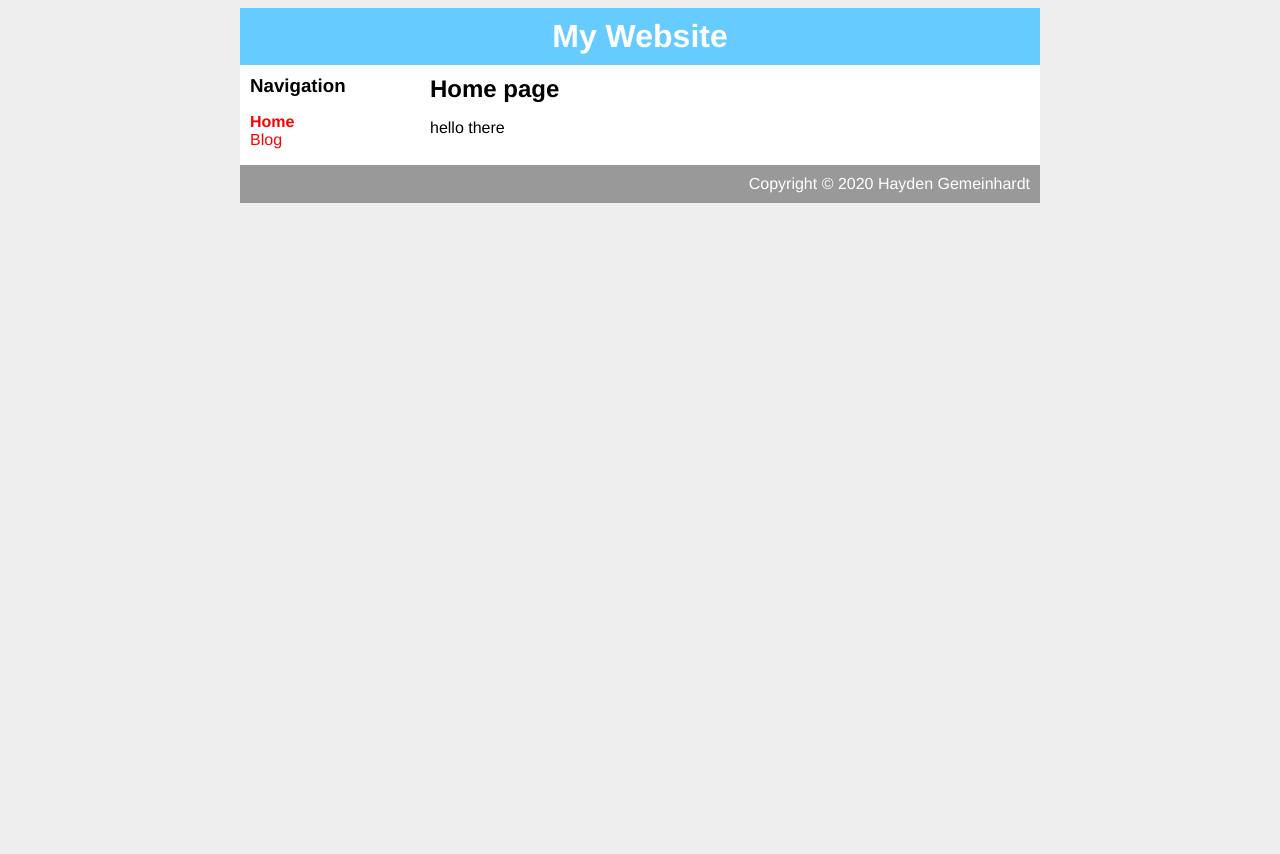
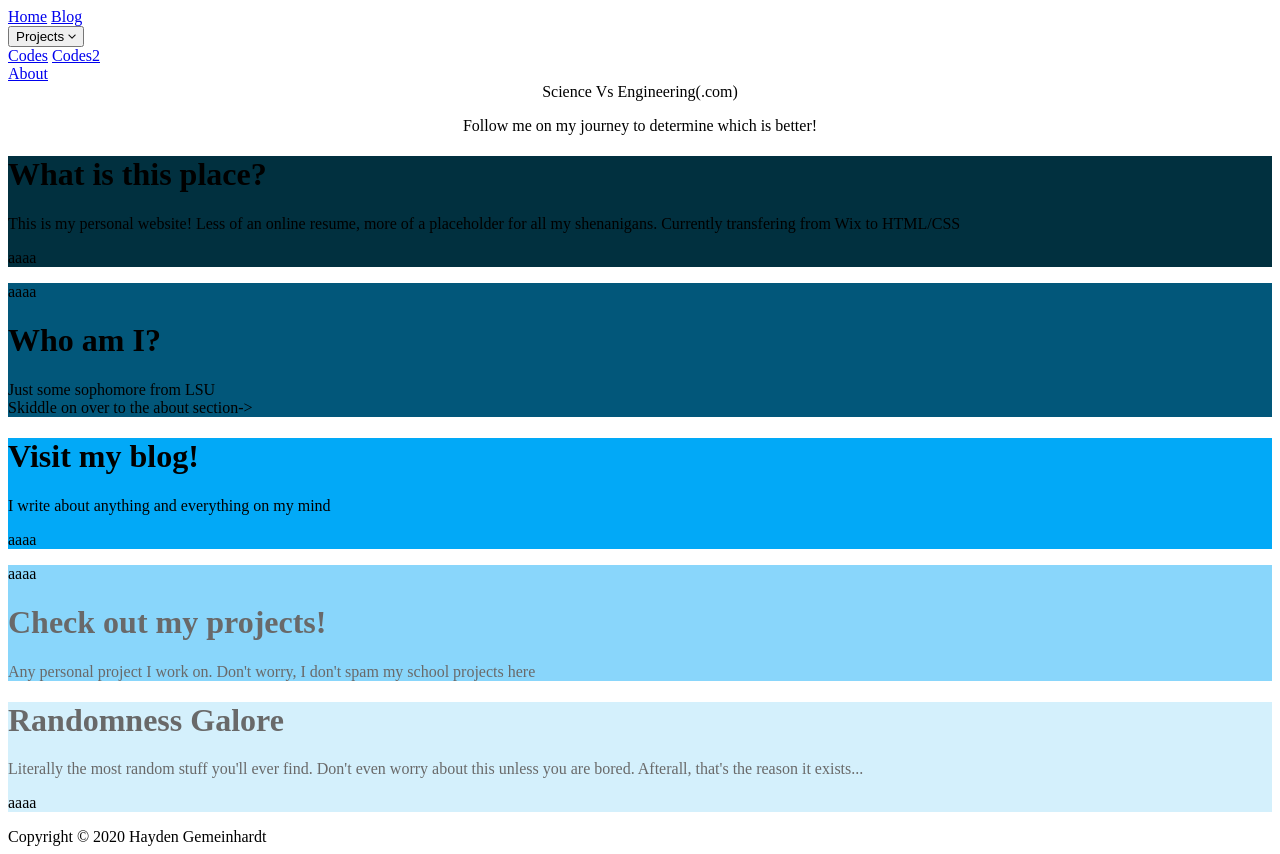
Before and after one commit to haydengemeinhardt/haydengemeinhardt.github.io, a PHP site: page / in a window 1280 px wide. Before the commit the page ends 203 px from the top, so only its background shows below. Run offline with PHP 8.4, Linux system fonts and the light colour scheme.

Commit message:
Add files via upload

```diff
--- a/index.html
+++ b/index.html
@@ -2,30 +2,90 @@
 <html>
 	<head>
 		<title> Hayden Gemeinhardt </title>
-		<link rel="stylesheet" type="text/css" href="style.css" />
+		<link rel="stylesheet" type="text/css" href="style3.css" />
+		<link rel="stylesheet" href="https://cdnjs.cloudflare.com/ajax/libs/font-awesome/4.7.0/css/font-awesome.min.css">
 	</head>
 
 	<body>
-		<div id="container">
-			<div id="header">
-				<h1>My Website</h1>
+		<div class="container">
+			<div class="header">
+				<a class="active" href="index2.html">Home</a>
+				<a href="blog.html">Blog</a>
+				<div class="dropdown">
+					<button class="dropdown-button">Projects <i class="fa fa-angle-down"></i></button>
+					<div class="dropdown-content">
+						<a href="codes">Codes</a>
+						<a href="codes2">Codes2</a>
+					</div>
+				</div>
+				<a href="about.html">About<a/>
 			</div>
 			<div id="content">
-				<div id="nav">
-					<h3>Navigation</h3>
-					<ul>
-						<li><a class="selected" href="">Home</a></li>
-						<li><a href="blog.html">Blog</a></li>
-					</ul>
+				<div class="background" style="text-align:center">
+					<span class="title">Science Vs Engineering(.com)</span>
+					<p class="smalltitle">Follow me on my journey to determine which is better!</p>
 				</div>
-				<div id="main">
-					<h2>Home page</h2>
-					<p>hello there</p>
+				<div class="columncontainer" style="background-color:#01303f">
+					<div class="row">
+						<div class="column66">
+							<h1 class="bigtext">What is this place?</h1>
+							<p class="mediumtext">This is my personal website! Less of an online resume, more of a placeholder for all my shenanigans. Currently transfering from Wix to HTML/CSS</p>
+						</div>
+						<div class="column33">
+							<p>aaaa</p>
+						</div>
+					</div>
 				</div>
+				<div class="columncontainer" style="background-color:#02577a">
+					<div class="row">
+						<div class="column33">
+							<p>aaaa</p>
+						</div>
+						<div class="column66">
+							<h1 class="bigtext">Who am I?</h1>
+							<p class="mediumtext">Just some sophomore from LSU <br> Skiddle on over to the about section-></p>
+						</div>
+					</div>
+				</div>
+				<div class="columncontainer" style="background-color:#02a9f7">
+					<div class="row">
+						<div class="column66">
+							<h1 class="bigtext">Visit my blog!</h1>
+							<p class="mediumtext">I write about anything and everything on my mind</p>
+						</div>
+						<div class="column33">
+							<p>aaaa</p>
+						</div>
+					</div>
+				</div>
+				<div class="columncontainer" style="background-color:#89d6fb">
+					<div class="row">
+						<div class="column33">
+							<p>aaaa</p>
+						</div>
+						<div class="column66" style="color: #696969">
+							<h1 class="bigtext">Check out my projects!</h1>
+							<p class="mediumtext">Any personal project I work on. Don't worry, I don't spam my school projects here</p>
+						</div>
+					</div>
+				</div>
+				<div class="columncontainer" style="background-color:#d4f0fc">
+					<div class="row">
+						<div class="column33" style="color: #696969">
+							<h1 class="bigtext">Randomness Galore</h1>
+							<p class="mediumtext">Literally the most random stuff you'll ever find. Don't even worry about this unless you are bored. Afterall, that's the reason it exists...</p>
+						</div>
+						<div class="column66">
+							<p>aaaa</p>
+						</div>
+					</div>
+				</div>
+
 			</div>
-			<div id="footer">
+			<div class="footer">
 				Copyright &copy; 2020 Hayden Gemeinhardt
 			</div>
+		</div>
 	</body>
 
 </html>
--- a/style.css
+++ b/style.css
@@ -1,59 +1,194 @@
-body{
+html, body{
 	background-color: #EEEEEE;
 	font-family: Helvetica, Arial, sans-serif;
+	margin: 0;
+	padding: 0;
+	height: 100vh;
+	width: 100vw;
+	position: relative;
 }
+
+*{box-sizing: border-box;}
 
 a{
 	text-decoration: none;
-	color: red;
 }
 
 h1, h2, h3{
 	margin: 0;
 }
 
-#container {
-	background-color: white;
-	width: 800px;
+.container {
+	background-color: black;
+	width: 100%;
+	height: 100vh;
 	margin-left: auto;
 	margin-right: auto;
+	overflow: auto;
 }
 
-#header {
-	background-color: #66CCFF;
-	color: white;
+
+.header {
+	background-color: black;
 	text-align: center;
-	padding: 10px;
+	overflow: hidden;
 }
 
-#content{
-	padding: 10px 10px 10px 10px;
+.header a{
+	float: left;
+	color: #f2f2f2;
+	text-align: center;
+	padding: 13px 18px;
+	font-size: 17px;
 }
 
-#nav{
-	width: 180px;
+.header .active{
+	background-color: #02a9f7;
+	color: black;
+}
+
+.header .active:hover{
+	background-color: #89d6fb;
+}
+
+.dropdown{
 	float: left;
 }
 
-#nav ul{
-	list-style-type: none;
-	padding: 0;
+.dropdown-button{
+	font-size: 17px;
+	border: none;
+	outline: none;
+	color: #f2f2f2;
+	padding: 13px 18px;
+	background-color: inherit;
+	font-family: inherit;
+	margin: 0;
+}
+
+.header a:hover, .dropdown:hover .dropdown-button{
+	background-color: #ddd;
+	color: black;
+}
+
+.dropdown-content{
+	display: none;
+	position: absolute;
+	background-color: #f9f9f9;
+	min-width: 160px;
+	box-shadow: 0px 8px 16px 0px rgba(0,0,0,0.2);
+	z-index: 1;
+}
+
+.dropdown-content a{
+	float: none;
+	color: black;
+	padding: 12px 16px;
+	text-decoration: none;
+	display: block;
+	text-align: left;
+}
+
+.dropdown-content a:hover{
+	background-color: #ddd;
+}
+
+.dropdown:hover .dropdown-content{
+	display: block;
+}
+
+
+
+
+#content{
+	width: 100%;
+	float: right;
+	color: white;
+}
+
+.title{
+	font-size: 110px;
+}
+
+.smalltitle{
+	font-size: 25px;
+}
+
+.bigtext{
+	font-size: 64px;
+}
+
+.mediumtext{
+	font-size: 32px;
+}
+
+.background{
+	height: 92vh;
+	background-image: url("background1.png");
+	display: flex;
+	flex-direction: column;
+	align-items: center;
+	justify-content: center;
+	background-size: cover;
+	margin-bottom: 20px;
+}
+
+.backgroundtest{
+	background-image: url("background1.png");
+	height: 400px;
+	background-position: center;
+	background-repeat: no-repeat;
+	background-size: cover;
+}
+
+.text{
+	padding: 10px;
+	text-align: center;
+}
+
+.row:after {
+  content: "";
+  display: table;
+  clear: both;
+}
+
+.column66 {
+  float: left;
+  width: 50%;
 
 }
 
-#nav .selected{
-	font-weight: bold;
+.column33 {
+  float: left;
+  width: 50%;
+
 }
 
-#main{
-	width: 600px;
-	float: right;
+.columncontainer{
+	padding: 64px;
 }
 
-#footer{
+
+.footer{
+	position: absolute;
+	bottom: 0;
+	left: 0;
+	width: 100%;
 	clear: both;
 	padding: 10px;
 	background-color: #999999;
 	color: white;
 	text-align: right;
+
 }
+
+@media screen and (max-width: 1000px) {
+  .column66,
+  .column33 {
+    width: 100%;
+    text-align: center;
+  }
+  img {
+    margin: auto;
+  }
+}
```
